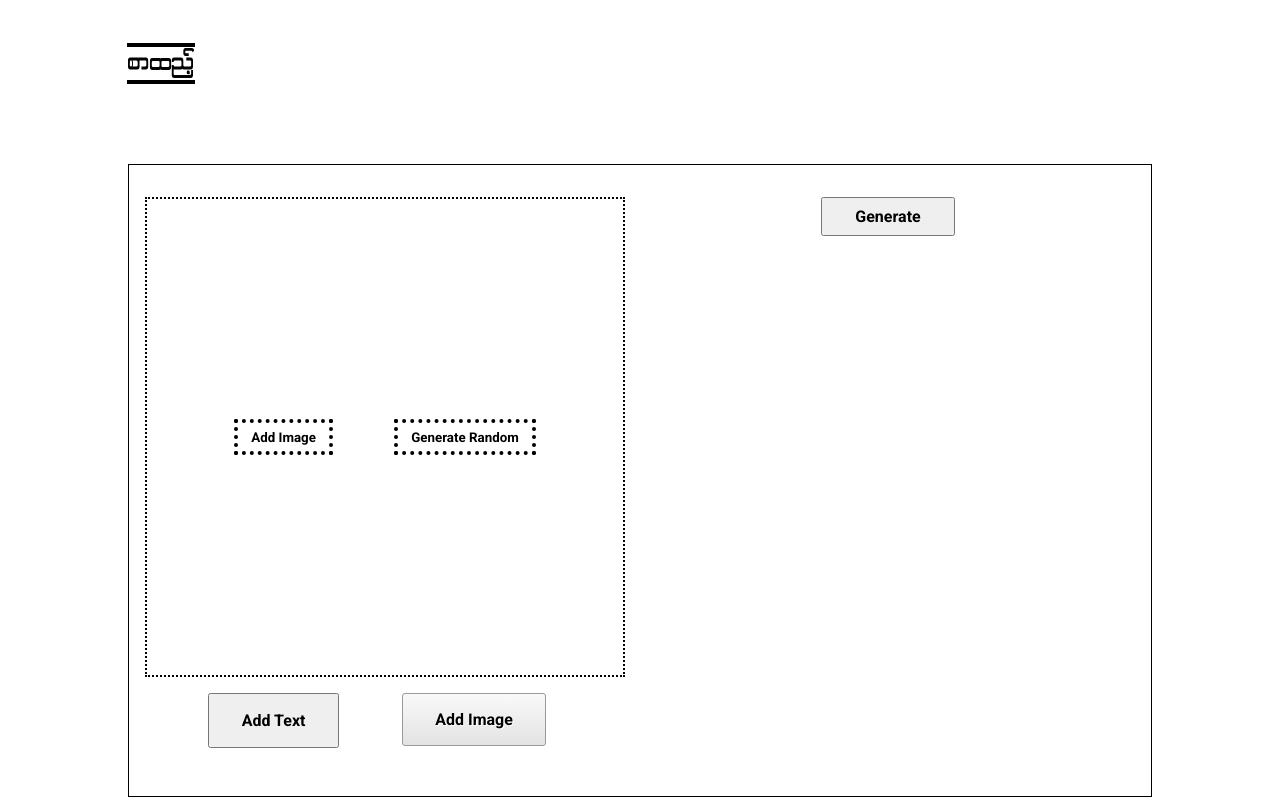
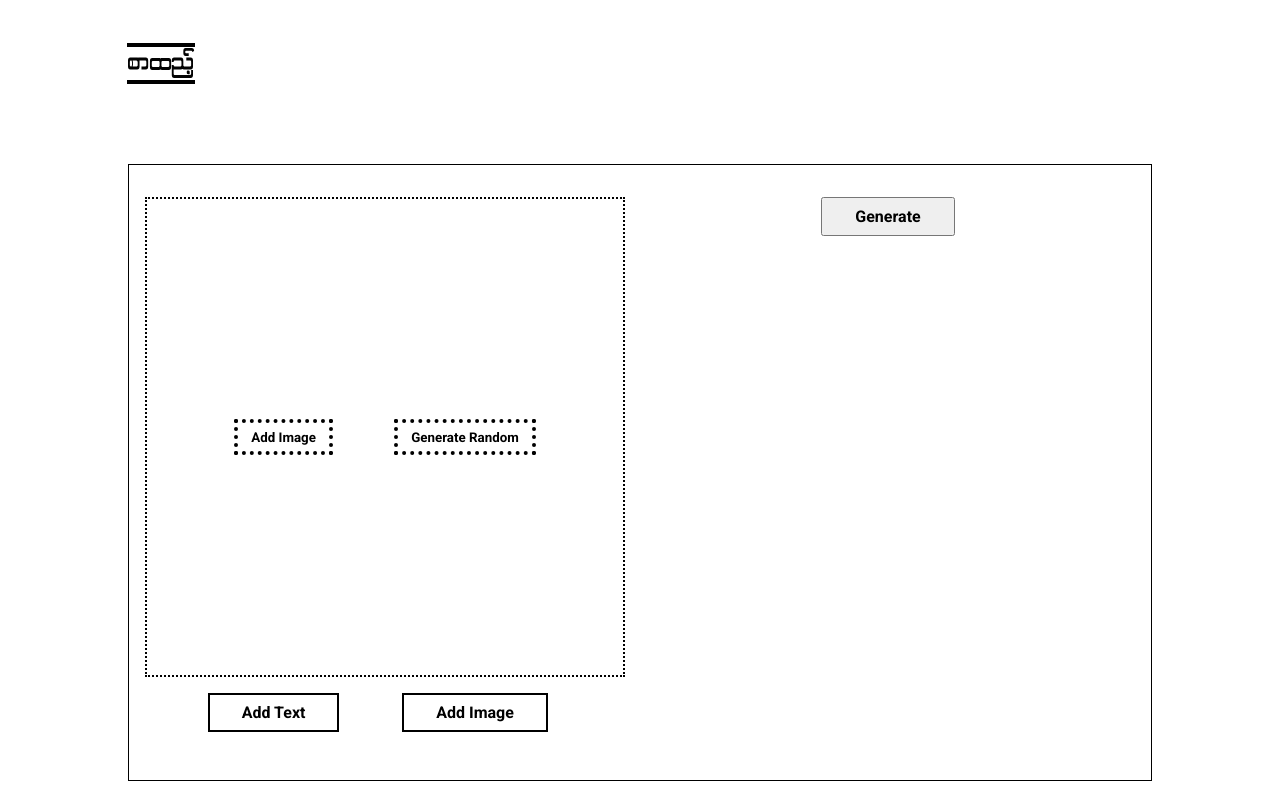
Before and after one commit to mgkyawmyotun/serhtae, a React (Create React App) app: page / in a window 1280 px wide. Built offline with nearby package versions, Linux system fonts and the light colour scheme.

Commit message:
feat: style button

```diff
--- a/src/components/editor/AddPannel.tsx
+++ b/src/components/editor/AddPannel.tsx
@@ -6,16 +6,19 @@ interface AddPannelProps {
   setTextData: React.Dispatch<React.SetStateAction<TextDataType>>;
   setImageData: React.Dispatch<React.SetStateAction<ImageDataType>>;
   setPickedItem: React.Dispatch<React.SetStateAction<PickedItem | undefined>>;
+  disabled: boolean;
 }
 export const AddPannel: FC<AddPannelProps> = ({
   setTextData,
   setImageData,
   setPickedItem,
+  disabled,
 }) => {
   const input_ref = useRef<HTMLInputElement>(null);
   return (
     <div className={classes.editor__create}>
       <button
+        className={disabled ? classes.disabled : ''}
         onClick={() => {
           setTextData((data) => {
             const new_data = [
@@ -26,11 +29,13 @@ export const AddPannel: FC<AddPannelProps> = ({
             return new_data;
           });
         }}
+        disabled
       >
         Add Text
       </button>
       <input
-        // data-text="Pick Your Image"
+        className={disabled ? classes.disabled : ''}
+        disabled={disabled}
         type="file"
         ref={input_ref}
         onInput={(e) => {
--- a/src/components/editor/Editor.tsx
+++ b/src/components/editor/Editor.tsx
@@ -89,6 +89,7 @@ export const Editor: FC = () => {
         setImageData={setImageData}
         setTextData={setTextData}
         setPickedItem={setPickedItem}
+        disabled={!bgImage}
       />
     </div>
   );
--- a/src/components/editor/ImageEditor.tsx
+++ b/src/components/editor/ImageEditor.tsx
@@ -21,10 +21,9 @@ export const ImageEditor: FC<ImageEditorProps> = ({
         src={imgPath}
         alt=""
         id="new_image"
-        className={`${classes.image_editor} ${
-          isBack ? classes.move_front : classes.move_back
-        }`}
+        className={`${classes.image_editor}`}
         onClick={onGetPicked}
+        style={{ zIndex: isBack ? 9 : 11 }}
       />
     </>
   );
--- a/src/scss/editor.module.scss
+++ b/src/scss/editor.module.scss
@@ -45,32 +45,45 @@
   align-items: flex-start;
   & > button {
     cursor: pointer;
-    padding: 1em 2em;
+    padding: 0.5em 2em;
     font-size: 1rem;
+    background: transparent;
+    color: black;
+    border: 2px solid black;
+    &:hover {
+      background: black;
+      border: 2px solid white;
+      color: white;
+    }
+    &.disabled {
+      cursor: not-allowed;
+    }
   }
   & > input {
+    width: 12em;
     color: transparent;
-    width: 12em;
     &::-webkit-file-upload-button {
       visibility: hidden;
+    }
+    &.disabled::before {
+      cursor: not-allowed;
     }
     &::before {
       content: 'Add Image';
       color: black;
       display: inline-block;
-      background: -webkit-linear-gradient(top, #f9f9f9, #e3e3e3);
-      border: 1px solid #999;
-      border-radius: 3px;
-      padding: 1em 2em;
+      background: transparent;
+      border: 2px solid #000;
+      padding: 0.5em 2em;
       outline: none;
-      white-space: nowrap;
       cursor: pointer;
-      text-shadow: 1px 1px #fff;
       font-weight: 700;
       font-size: 1rem;
     }
     &:hover::before {
-      border-color: black;
+      background: black;
+      border: 2px solid white;
+      color: white;
     }
     &:active {
       outline: 0;
```
